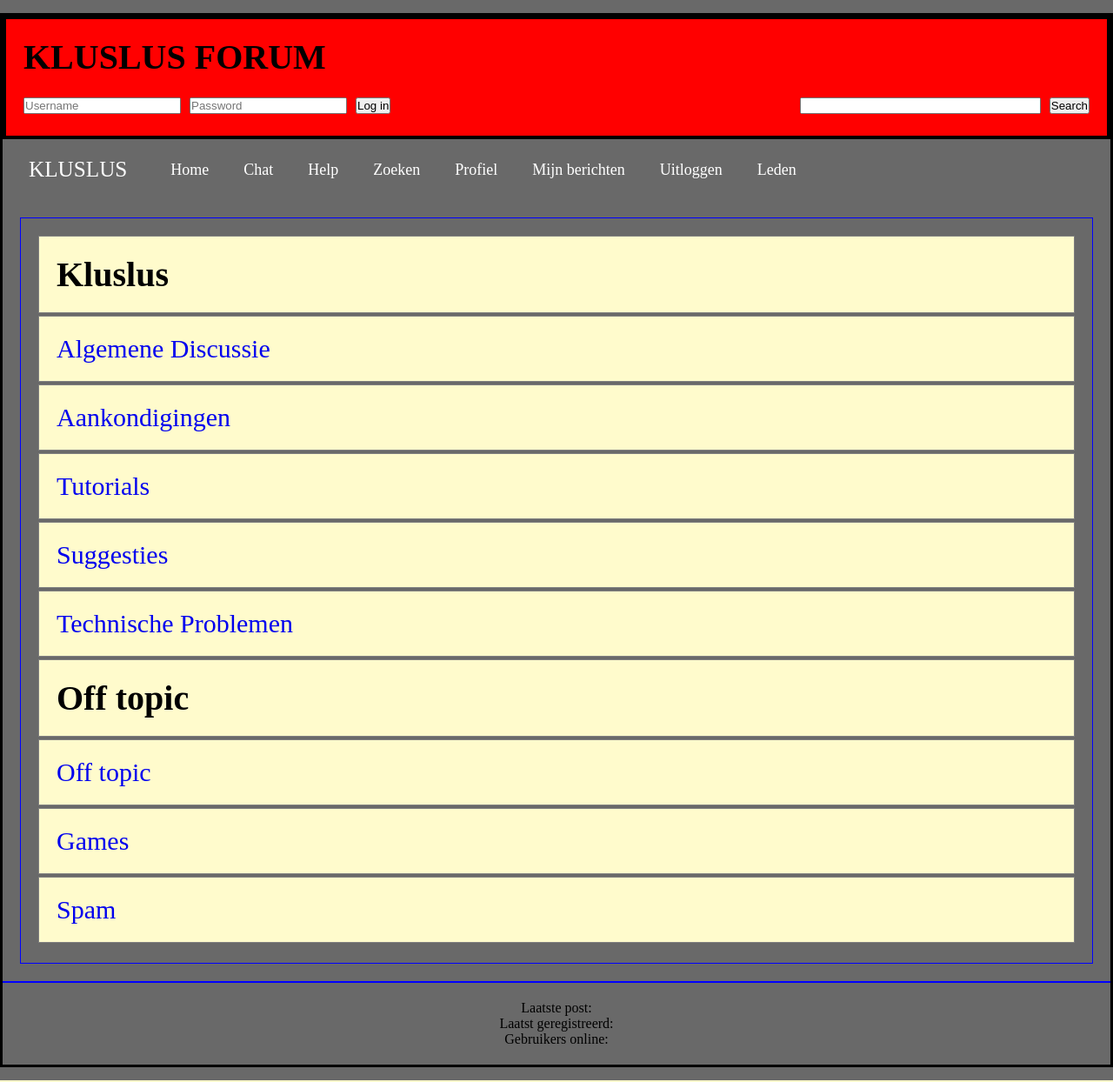
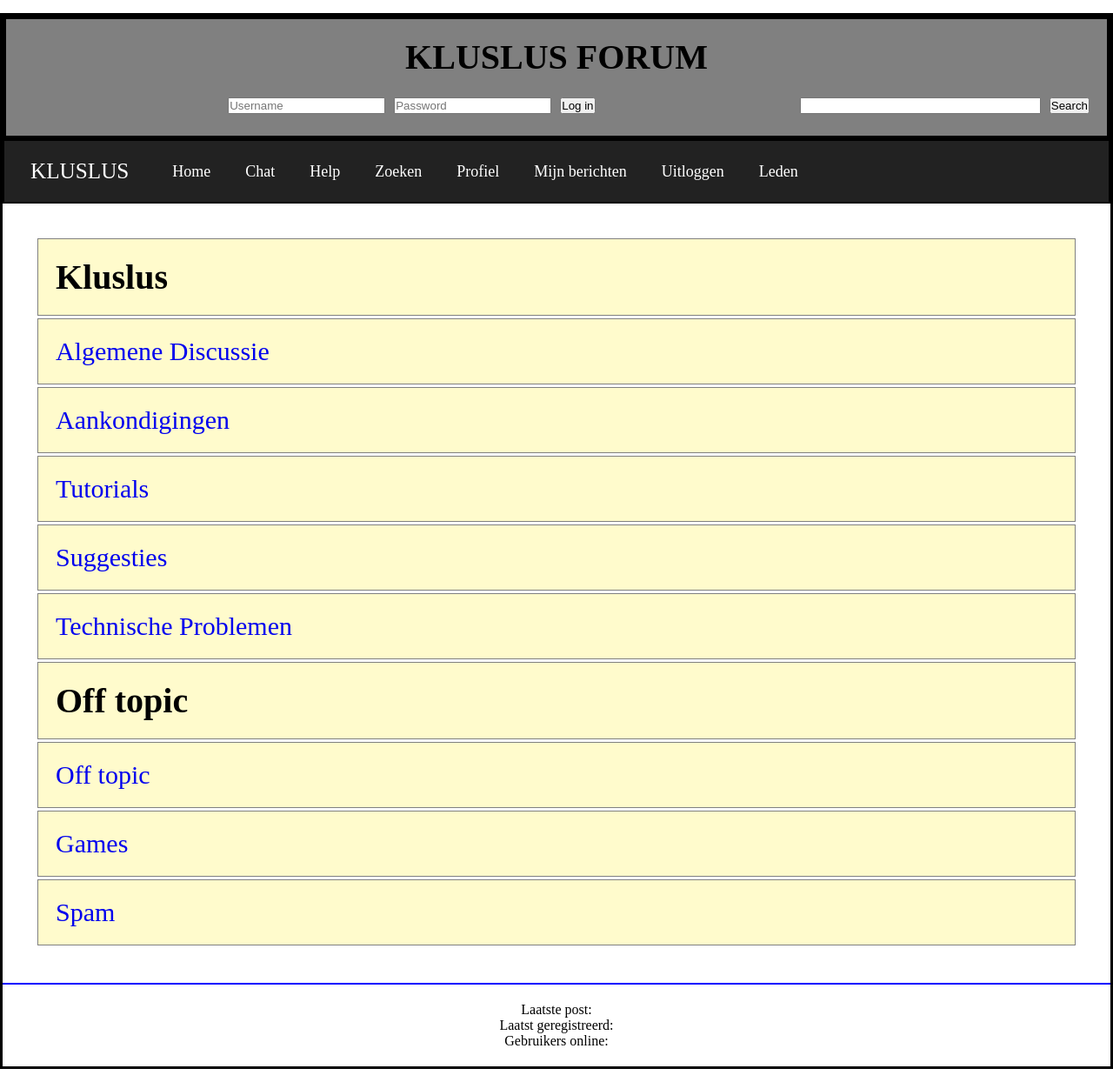
Before and after one commit to slvn99/Kluslus.nl, a PHP site: page /Forum.html in a window 1280 px wide. Shown: the whole page at 87% size. Run offline with PHP 8.4, Linux system fonts and the light colour scheme; some web fonts are replaced.

Commit message:
hotfixes nav bar

```diff
--- a/Website shit/Forum.css
+++ b/Website shit/Forum.css
@@ -1,12 +1,12 @@
 
-html{  background-color: #696969;
+html{
 }
 *{
 	margin: 0px;
 	padding: 0px;
 }
 h1 {
-	font: bold 40px New Courier;
+	font: bold 40px Forum;
 }
 header, section, footer, aside, nav, article, hgroup {
 	display:block;
@@ -29,20 +29,21 @@ body {
 }
 
 #topheader{
-	background: red;
-    border: 4px solid black;
+	background: grey;
+    	border: 4px solid black;
 	padding: 20px;
 	font-family:Forum;
+	text-align:center;
 }
 .content {
-	padding:30px;
+	padding:120px;
 }
 .nav-main {
-	width:1000px
-	background-color:#222;
 	height:70px;
 	font-size: 18px;
-	color:#FFF;
+	color:#fff;
+	border: 2px solid black;
+
 
 }
 .nav-main .logo {
@@ -118,6 +119,7 @@ transition:max-height 0,5s ease-in;
 	display:inline-block;
 	font-size: 16px;
 }
+.nav-main {background-color:#222;}
 
 
 
@@ -147,7 +149,7 @@ src: url("forum-regular.ttf");
 	-webkit-box-orient:vertical;
 }
 #mainsectie{
-	border:1px solid blue;
+
 	-webkit-box-flex: 1;
 	margin: 20px;
 	padding: 20px;
--- a/Website shit/Forum.html
+++ b/Website shit/Forum.html
@@ -3,7 +3,7 @@
 <HEAD>
 	<meta charset="utf-8"/>
 	<title>Kluslus forum</title>
-	<link rel="stylesheet" href="Forum.css"
+	<link rel="stylesheet" href="Forum.css">
 
 </HEAD>
 <BODY>
```
